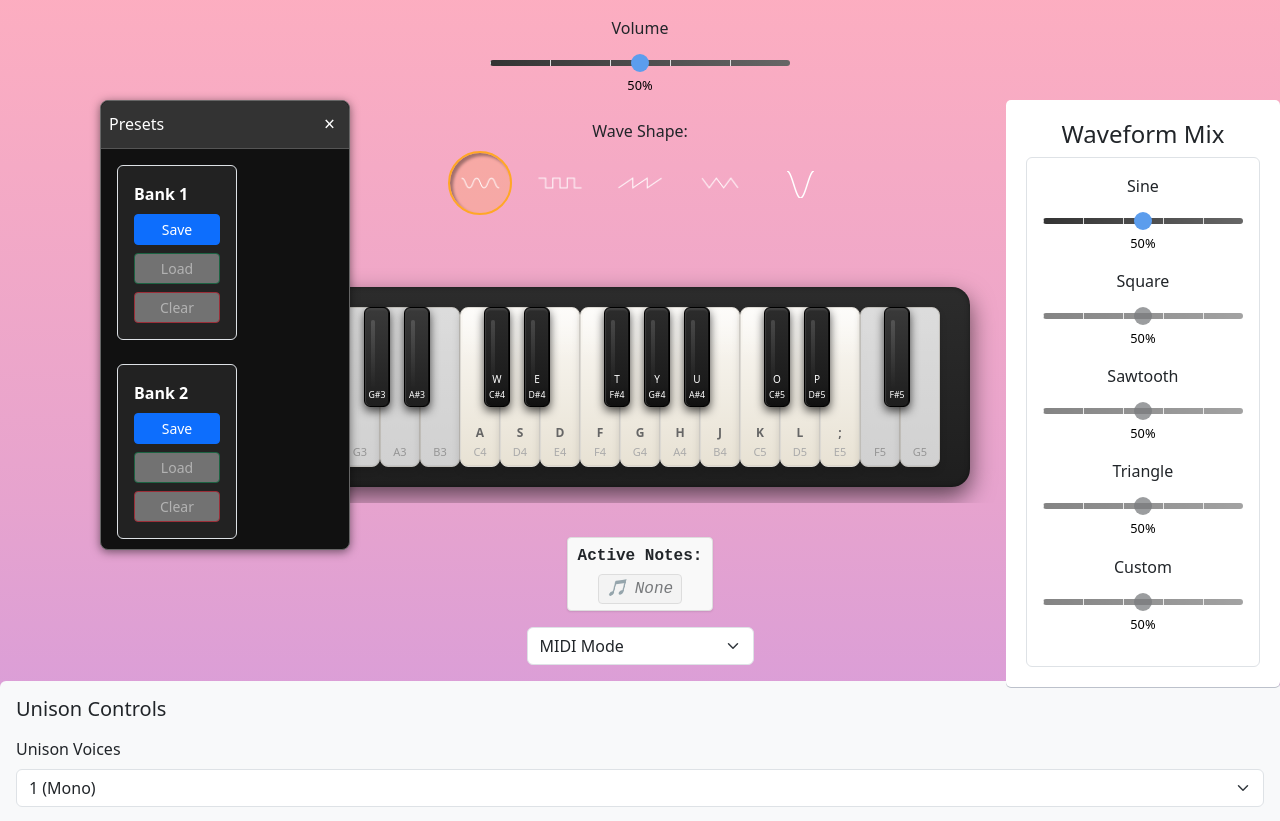
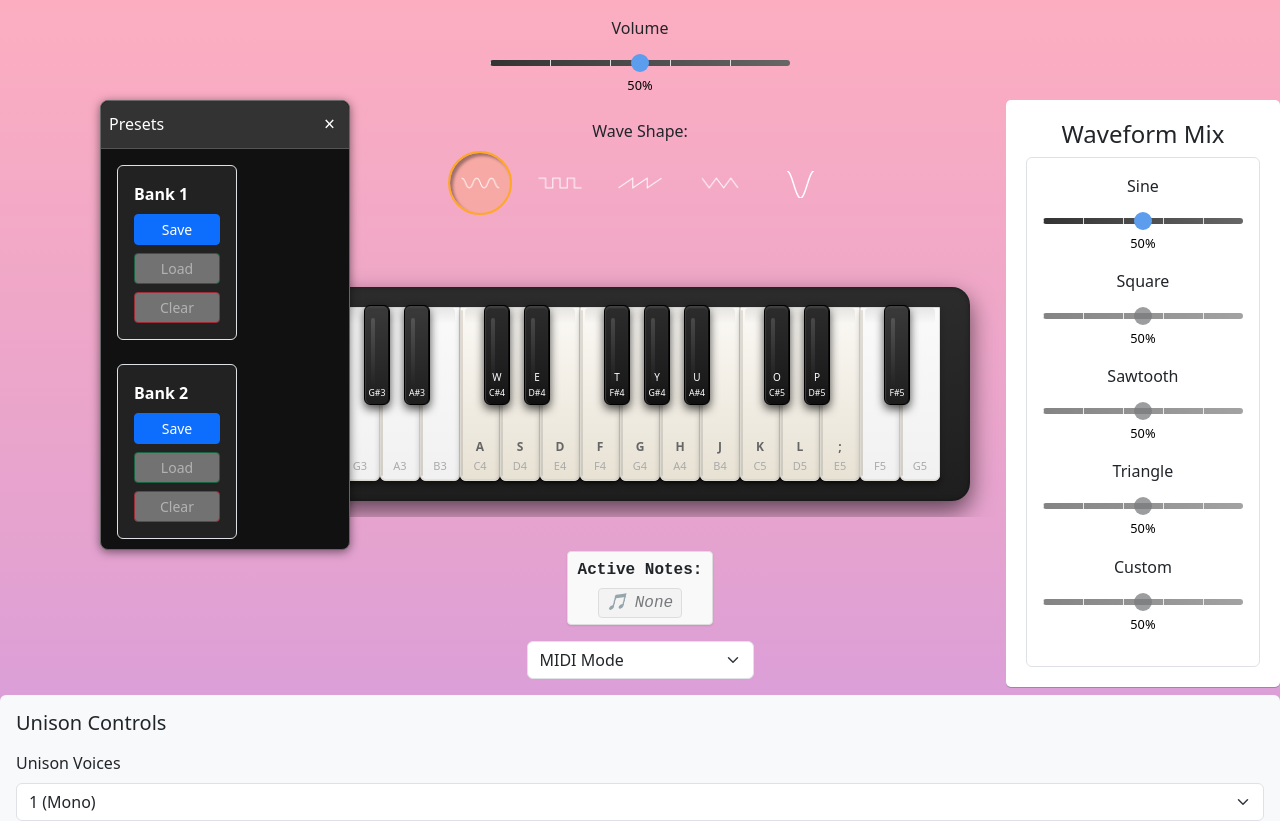
Before and after one commit to nchemsak/ewavestudio-vue, a Vue app: page / in a window 1280 px wide. Shown: the top 821 px of the page. Built offline with nearby package versions, Linux system fonts and the light colour scheme; grey boxes are pictures that could not be loaded.

Commit message:
update keyboard styles

```diff
--- a/src/assets/styles/_keyboard.scss
+++ b/src/assets/styles/_keyboard.scss
@@ -6,6 +6,16 @@
 		inset 0 0 5px rgba(0, 0, 0, 0.4),
 		0 10px 25px rgba(0, 0, 0, 0.6);
 	display: inline-block;
+	position: relative;
+	&::before {
+		content: "";
+		position: absolute;
+		top: 20px;
+		left: 30px;
+		right: 30px;
+		height: 1px;
+		background: rgba(255, 255, 255, 0.05);
+	}
 }
 
 .keyboard {
@@ -17,15 +27,38 @@
 	list-style-type: none;
 	position: relative;
 	user-select: none;
+	gap: 0; // If using gap in flexbox layout
 
 	.keyboard-key {
 		position: relative;
 		width: 40px;
-		height: 160px;
+		// height: 168px;
+		height: 174px;
 		display: flex;
 		justify-content: center;
 		align-items: flex-end;
+		margin: 0;
+		padding: 0;
 
+		// left: 2px;
+		// right: 2px;
+		// border-top: 1px solid #eee;
+		&::before {
+			content: "";
+			position: absolute;
+			bottom: 0;
+			left: 0;
+			right: 0;
+			border-radius: 0 0 6px 6px; // match .key
+			height: 6px;
+			background: linear-gradient(to bottom, #d8d4ca, #bab5aa);
+			background: linear-gradient(to bottom, #cfcac0, #aaa59a);
+
+			box-shadow:
+				inset 0 -1px 1px rgba(255, 255, 255, 0.3),
+				0 2px 4px rgba(0, 0, 0, 0.35);
+			z-index: 0;
+		}
 		.key {
 			width: 100%;
 			height: 100%;
@@ -33,9 +66,10 @@
 			color: black;
 			border: 1px solid #dcd9d3;
 			border-radius: 8px;
+			border-radius: 0 0 6px 6px; // Round only the bottom
 			box-shadow:
 				inset 0 -1px 1px rgba(0, 0, 0, 0.06),
-				0 4px 8px rgba(0, 0, 0, 0.15); // more base shadow
+				0 4px 6px rgba(0, 0, 0, 0.2); // softens transition
 			display: flex;
 			flex-direction: column;
 			justify-content: flex-end;
@@ -48,23 +82,60 @@
 				background 0.1s ease;
 			box-sizing: border-box;
 			position: relative;
+			z-index: 1;
+			// &::before {
+			// 	content: "";
+			// 	position: absolute;
+			// 	bottom: -5px;
+			// 	left: 0;
+			// 	right: 0;
+			// 	height: 6px;
+			// 	background: linear-gradient(to bottom, #d8d4ca, #bab5aa);
+			// 	border-radius: 0 0 4px 4px;
+			// 	box-shadow:
+			// 		inset 0 -1px 1px rgba(255, 255, 255, 0.3),
+			// 		0 2px 4px rgba(0, 0, 0, 0.4); // cast shadow
+			// 	z-index: -1;
+			// }
 
-			// Glossy top highlight (curved face effect)
+			box-shadow:
+				inset 0 -1px 1px rgba(0, 0, 0, 0.06),
+				0 4px 6px rgba(0, 0, 0, 0.2),
+				0 2px 2px rgba(0, 0, 0, 0.3); // extra bottom/front edge
+
+			&::before {
+				content: "";
+				position: absolute;
+				top: 2px;
+				left: 0;
+				bottom: 4px;
+				width: 2px;
+				background: linear-gradient(to bottom, #d2ccc1, #bcb7ad);
+				border-radius: 1px;
+				opacity: 0.6;
+				pointer-events: none;
+			}
 			&::after {
 				content: "";
 				position: absolute;
-				top: 2px;
-				left: 6%;
-				width: 88%;
-				height: 30%;
-				background: linear-gradient(to bottom, rgba(255, 255, 255, 0.5), transparent);
-				border-radius: 6px 6px 0 0;
+				top: 0;
+				left: 4px;
+				right: 4px;
+				height: 20px;
+				background: linear-gradient(to bottom, rgba(0, 0, 0, 0.08), rgba(255, 255, 255, 0.05) 80%, transparent);
+				border-radius: 4px 4px 0 0;
 				pointer-events: none;
 			}
 
 			&.mouse-only {
 				background: linear-gradient(to top, #f1f1f1, #fafafa);
 				opacity: 0.85;
+				background: linear-gradient(to top, #f1f1f1, #fafafa);
+				box-shadow:
+					inset 0 -1px 1px rgba(0, 0, 0, 0.06),
+					0 4px 6px rgba(0, 0, 0, 0.2);
+				opacity: 1; // remove slight transparency
+				padding: 10px 0 6px;
 			}
 
 			&.active {
@@ -86,9 +157,11 @@
 		.upper-key {
 			position: absolute;
 			top: 0;
+			top: -2px;
 			left: 60%;
 			width: 26px;
 			height: 100px;
+
 			background: linear-gradient(to bottom, #2c2c2c 0%, #1b1b1b 80%, #101010 100%);
 			border: 1px solid #000;
 			border-radius: 6px;
@@ -114,6 +187,7 @@
 				0 4px 10px rgba(0, 0, 0, 0.7); // outer cast shadow
 
 			// Reflective vertical streak
+
 			&::before {
 				content: "";
 				position: absolute;
```
